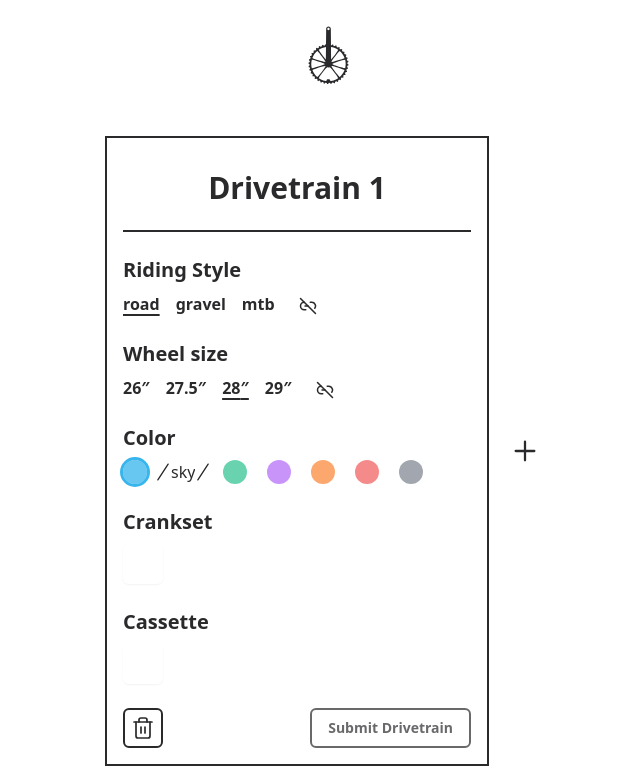
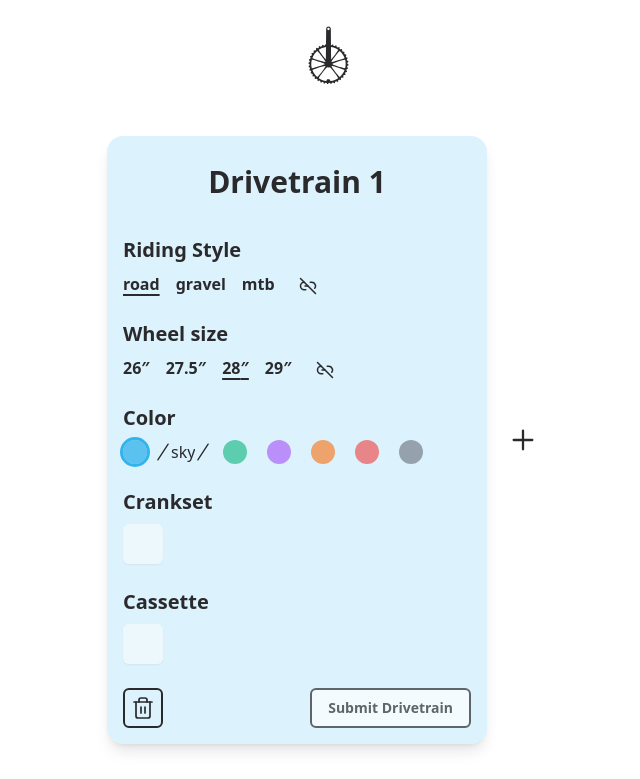
Before and after one commit to dmrtnv/gear-ratios, a React (Vite) app: page / in a window 1280 px wide. Shown: the top 779 px of the page, without its empty margins (311-951 px from the left). Built offline with nearby package versions, Linux system fonts and the light colour scheme.

Commit message:
Improved DrivetrainInput styling, and added DrivetrainInputHeader with option to change drivetrain name

```diff
--- a/src/components/DrivetrainInput.tsx
+++ b/src/components/DrivetrainInput.tsx
@@ -8,8 +8,8 @@ import {
 } from '@/lib/describeDrivetrain';
 import { drivetrainSlice } from '@/store/features/drivetrain/drivetrainSlice';
 import { Drivetrain } from '@/types/Drivetrain';
-import { Frown, Meh, Smile, Trash2 } from 'lucide-react';
-import { useEffect, useState } from 'react';
+import { Check, Frown, Meh, Pencil, Smile, Trash2 } from 'lucide-react';
+import React, { useEffect, useState } from 'react';
 import CogsInput from './CogsInput';
 import ColorSelect from './ColorSelect';
 import RidingStyleSelect from './RidingStyleSelect';
@@ -38,11 +38,17 @@ function DrivetrainInput({ drivetrain }: { drivetrain: Drivetrain }) {
   }, [inputDrivetrain]);
 
   return (
-    <div className='flex w-full flex-1 flex-col justify-between gap-6 border-2 p-4 md:w-fit'>
+    <div
+      style={{ '--bg-color': drivetrain.color.hexValue + '25' } as React.CSSProperties}
+      className='flex w-full flex-1 flex-col justify-between gap-6 rounded-2xl bg-[var(--bg-color)] p-4 shadow-lg transition-colors duration-300 md:w-fit'
+    >
       <div className='flex flex-1 flex-col space-y-6'>
-        <h2 className='mt-4 min-w-fit text-center text-3xl font-bold'>{drivetrain.name}</h2>
-
-        <Separator />
+        <DrivetrainInputHeader
+          name={drivetrain.name}
+          setName={(name: string) => {
+            dispatch(update({ ...drivetrain, name }));
+          }}
+        />
 
         <RidingStyleSelect drivetrain={drivetrain} />
 
@@ -187,4 +193,67 @@ function DrivetrainDescription({ drivetrain }: { drivetrain: Drivetrain }) {
   );
 }
 
+function DrivetrainInputHeader({ name, setName }: { name: string; setName: (arg0: string) => void }) {
+  const [isEditModeEnabled, setIsEditModeEnabled] = useState(false);
+  const [inputValue, setInputValue] = useState(name);
+  const [inputId, setInputId] = useState('');
+
+  useEffect(() => {
+    setInputId(crypto.randomUUID());
+  }, []);
+
+  return (
+    <div className='group relative flex w-full justify-center rounded-lg p-3 transition-all duration-300 focus-within:bg-background/50 focus-within:shadow-sm hover:bg-background/60 hover:shadow-sm'>
+      {isEditModeEnabled ? (
+        <form
+          onSubmit={(e) => {
+            e.preventDefault();
+
+            if (inputValue) setName(inputValue);
+            if (!inputValue) setInputValue(name);
+
+            setIsEditModeEnabled(false);
+          }}
+        >
+          <input
+            id={inputId}
+            type='text'
+            autoFocus
+            maxLength={20}
+            value={inputValue}
+            onFocus={(e) => e.target.setSelectionRange(0, -1)}
+            onKeyDown={(e) => e.key === 'Escape' && (e.target as HTMLInputElement).blur()}
+            onBlur={(e) => {
+              if (e.relatedTarget?.id === 'submit-' + inputId) return;
+
+              setIsEditModeEnabled(false);
+              setInputValue(name);
+            }}
+            onChange={(e) => setInputValue(e.target.value)}
+            className='flex max-w-80 bg-transparent text-center text-3xl font-bold outline-none'
+          />
+
+          <button
+            id={'submit-' + inputId}
+            type='submit'
+            className='absolute right-3 top-1/2 -translate-y-1/2 opacity-0 transition-opacity duration-300 group-focus-within:opacity-100 group-hover:opacity-100'
+          >
+            <Check size={18} />
+          </button>
+        </form>
+      ) : (
+        <>
+          <h2 className='text-center text-3xl font-bold'>{name}</h2>
+          <button
+            onClick={() => setIsEditModeEnabled(true)}
+            className='absolute right-3 top-1/2 -translate-y-1/2 opacity-0 transition-opacity duration-300 group-focus-within:opacity-100 group-hover:opacity-100'
+          >
+            <Pencil size={18} />
+          </button>
+        </>
+      )}
+    </div>
+  );
+}
+
 export default DrivetrainInput;
```
